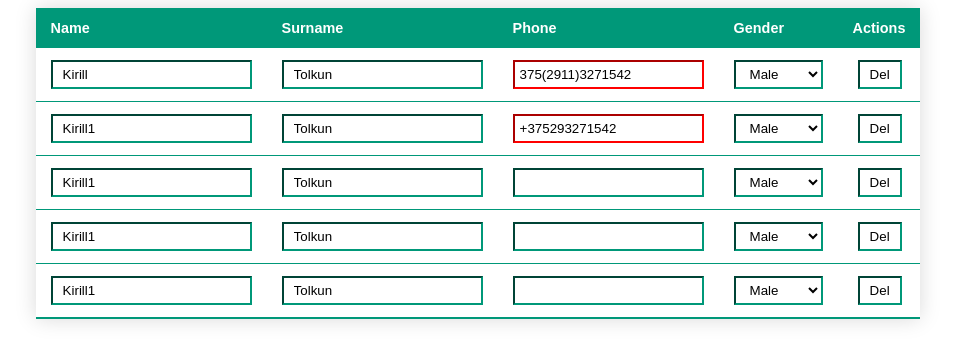
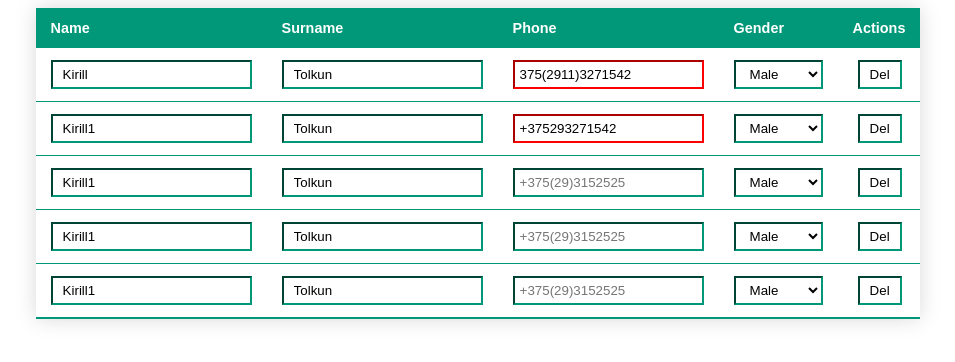
Before and after one commit to ktalkun/entity-table, an Angular app: page / in a window 1280 px wide. Shown: the top 362 px of the page, without its empty margins (162-1117 px from the left). Built offline with nearby package versions, Linux system fonts and the light colour scheme.

Commit message:
Add new column property 'placeholder' of 'table' component

```diff
--- a/src/app/app.component.ts
+++ b/src/app/app.component.ts
@@ -15,16 +15,19 @@ export class AppComponent {
         property: 'name',
         title: 'Name',
         type: EntityColumnType.Text,
+        placeholder: 'Name'
       },
       {
         property: 'surname',
         title: 'Surname',
         type: EntityColumnType.Text,
+        placeholder: 'Surname'
       },
       {
         property: 'phone',
         title: 'Phone',
         type: EntityColumnType.Phone,
+        placeholder: '+375(29)3152525',
         pattern: '\\+[0-9]{1,3}\\([0-9]{1,4}\\)[0-9]{4,14}'
       },
       {
--- a/src/app/table/model/entity-column-config.model.ts
+++ b/src/app/table/model/entity-column-config.model.ts
@@ -4,6 +4,7 @@ export class EntityColumnConfig {
   property: string;
   title: string;
   type: EntityColumnType;
+  placeholder?: string;
   pattern?: string;
   values?: Array<string>;
 }
--- a/src/app/table/table.component.html
+++ b/src/app/table/table.component.html
@@ -14,10 +14,12 @@
       <app-input-text
         *ngSwitchCase="'text'"
         [(ngModel)]="entity[entityCol.property]"
+        [placeholder]="entityCol.placeholder"
       ></app-input-text>
       <app-input-mobile
         *ngSwitchCase="'tel'"
         [(ngModel)]="entity[entityCol.property]"
+        [placeholder]="entityCol.placeholder"
         [pattern]="entityCol.pattern"
       ></app-input-mobile>
       <app-input-select
```
